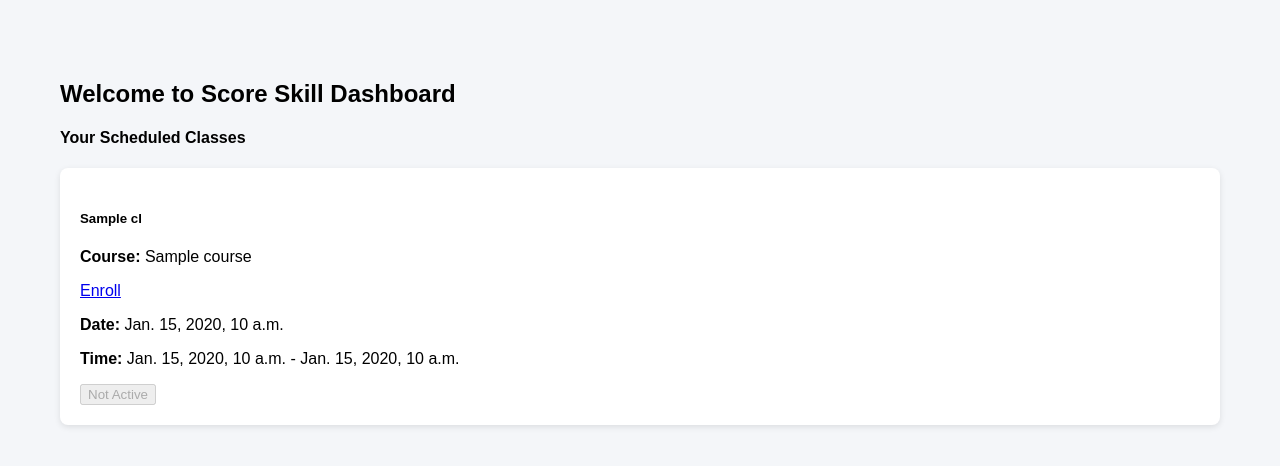
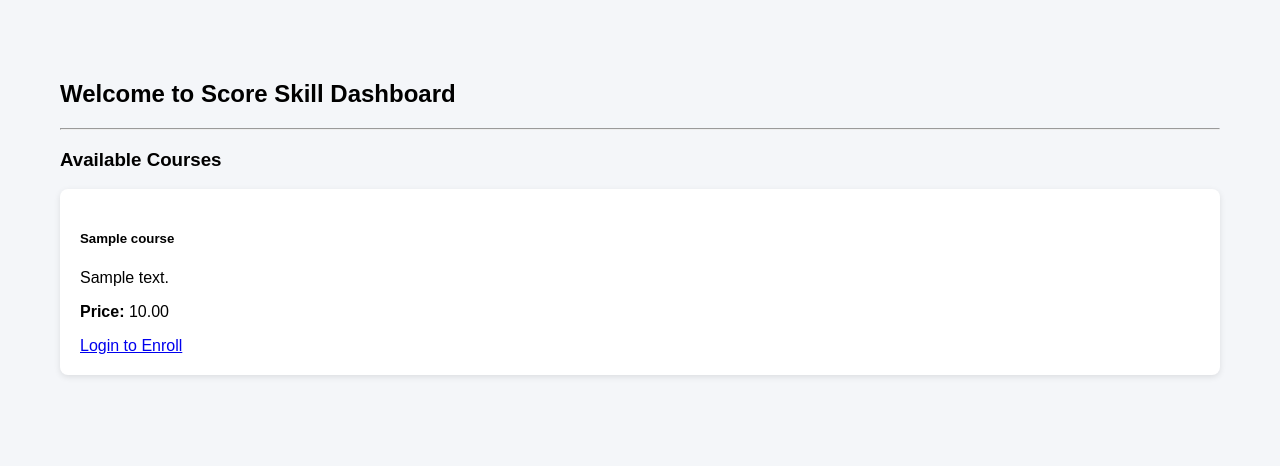
Before and after one commit to gagahuja/online-teaching-platform, a Django app: template courses/templates/courses/home.html in a window 1280 px wide. Shown: the part 48-514 px from the top of the page. Run offline with Django 4.2, Linux system fonts and the light colour scheme; tables that the repository leaves empty hold one stand-in row (values such as "Sample post"); the template is opened without the code that fills it: values that come from a table or form of the project are taken from there, most other values are stand-ins (such as "Sample title", 1, 10 or a date in 2020).

Commit message:
Clean home template and show courses

```diff
--- a/courses/templates/courses/home.html
+++ b/courses/templates/courses/home.html
@@ -1,14 +1,20 @@
 {% extends "courses/base.html" %}
 
-<h2 style="color:red;">DEBUG COURSES LENGTH: {{ courses|length }}</h2>
-{% block title %}Dashboard{% endblock %}
+{% block content %}
+
+<div class="container mt-4">
+
+    <h2>Welcome to Score Skill Dashboard</h2>
+
+    <hr>
+
     <h3>Available Courses</h3>
 
     {% if courses %}
         <div class="row">
             {% for course in courses %}
-            <div class="col-md-4 mb-3">
-                <div class="card p-3">
+                <div class="col-md-4 mb-4">
+                    <div class="card p-3 shadow-sm">
                         <h5>{{ course.title }}</h5>
                         <p>{{ course.description }}</p>
                         <p><strong>Price:</strong> {{ course.price }}</p>
@@ -22,6 +28,7 @@
                                 Login to Enroll
                             </a>
                         {% endif %}
+
                     </div>
                 </div>
             {% endfor %}
@@ -30,53 +37,6 @@
         <p>No courses available.</p>
     {% endif %}
 
-{% block content %}
-<div class="container mt-4">
+</div>
 
-    <h2 class="mb-4">Welcome to Score Skill Dashboard</h2>
-
-    {% if scheduled_classes %}
-        <h4>Your Scheduled Classes</h4>
-        <div class="row">
-            {% for cls in scheduled_classes %}
-                <div class="col-md-6 mb-4">
-                    <div class="card shadow-sm">
-                        <div class="card-body">
-
-                            <h5 class="card-title">{{ cls.title }}</h5>
-                            <p><strong>Course:</strong> {{ cls.course.title }}</p>
-                                <a href="{% url 'enroll_course' course.id %}" class="btn btn-success">
-                                    Enroll
-                                </a>
-                            <p><strong>Date:</strong> {{ cls.scheduled_date }}</p>
-                            <p><strong>Time:</strong> {{ cls.start_time }} - {{ cls.end_time }}</p>
-
-                            {% if request.user.is_staff %}
-                                {% if cls.is_active %}
-                                    <span class="badge bg-success">Active</span>
-                                {% else %}
-                                    <span class="badge bg-secondary">Inactive</span>
-                                {% endif %}
-                            {% endif %}
-
-                            {% if cls.is_active %}
-                                <a href="{% url 'live_class' cls.id %}" class="btn btn-primary mt-2">
-                                    Join Live Class
-                                </a>
-                            {% else %}
-                                <button class="btn btn-secondary mt-2" disabled>
-                                    Not Active
-                                </button>
-                            {% endif %}
-
-                        </div>
-                    </div>
-                </div>
-            {% endfor %}
-        </div>
-    {% else %}
-        <p>No scheduled classes available.</p>
-    {% endif %}
-
-</div>
 {% endblock %}
```
Lines whose indentation alone changed are shown as unchanged.
